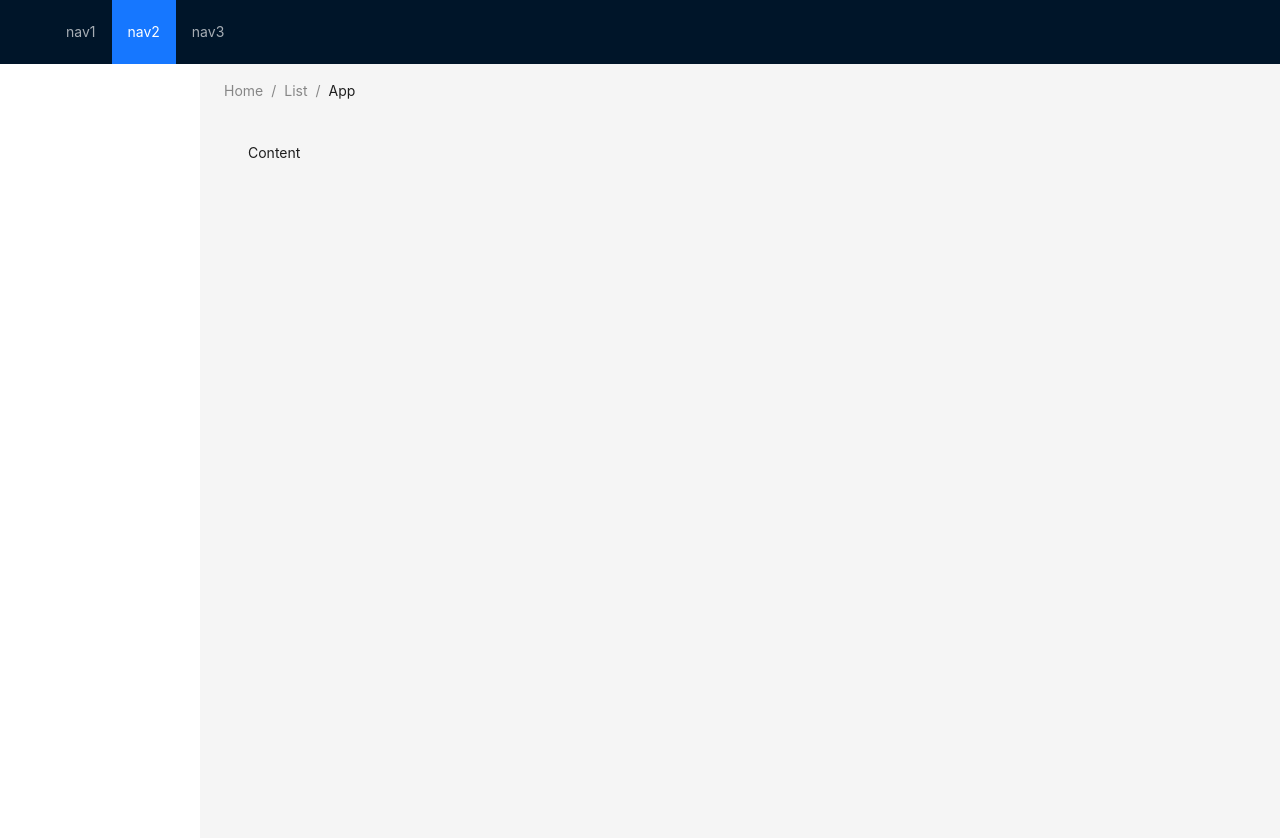
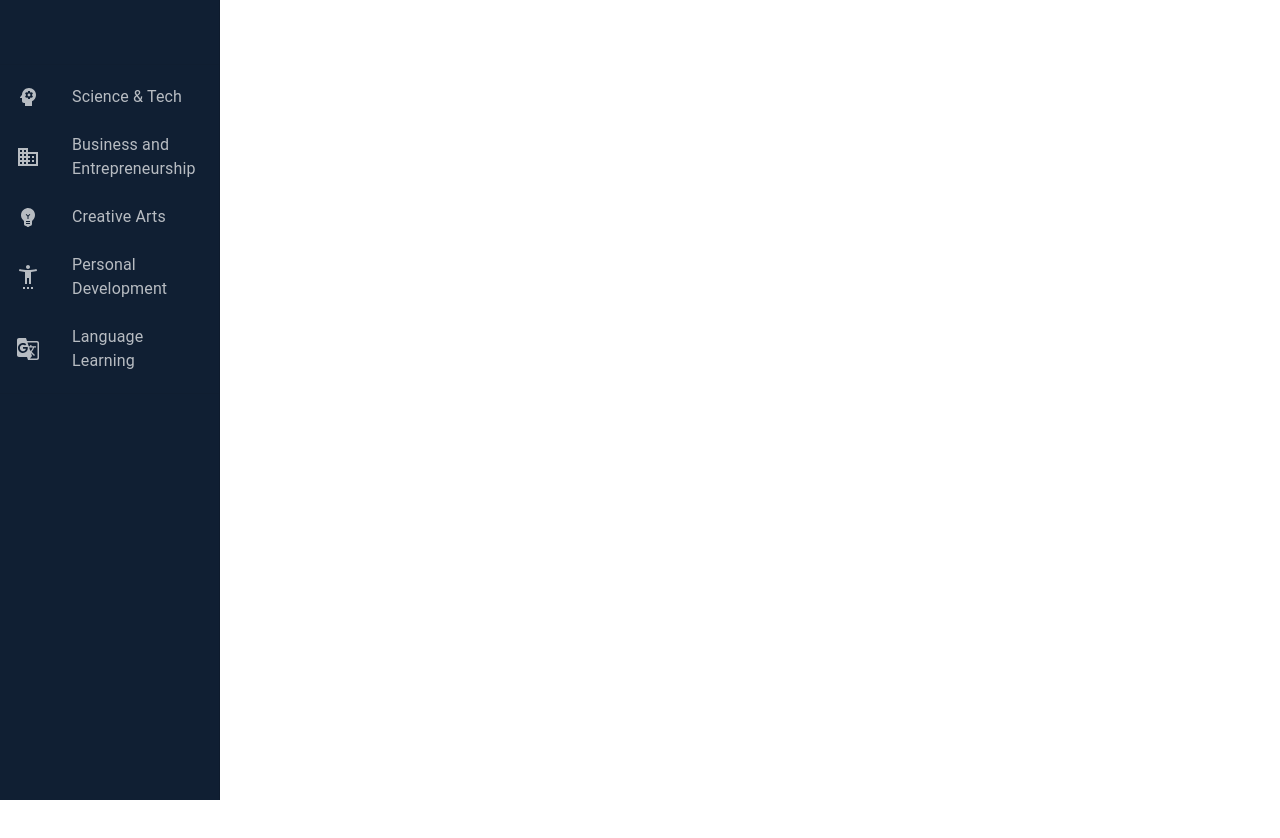
Before and after one commit to abhishek0493/CourseConnect, a React (Create React App) app in the folder client/: page / in a window 1280 px wide. Shown: the top 838 px of the page. After the commit the page ends 800 px from the top, so only its background shows below. Built offline with nearby package versions, Linux system fonts and the light colour scheme; no server answers; the HTML template or start-up script is replaced by a standard one.

Commit message:
added material UI

```diff
--- a/client/package.json
+++ b/client/package.json
@@ -4,6 +4,10 @@
   "private": true,
   "dependencies": {
     "@ant-design/icons": "^5.1.4",
+    "@emotion/react": "^11.11.1",
+    "@emotion/styled": "^11.11.0",
+    "@mui/icons-material": "^5.11.16",
+    "@mui/material": "^5.13.5",
     "@testing-library/jest-dom": "^5.16.5",
     "@testing-library/react": "^13.4.0",
     "@testing-library/user-event": "^13.5.0",
--- a/client/src/App.js
+++ b/client/src/App.js
@@ -1,6 +1,6 @@
 import Signup from './pages/signup/Signup';
 import Home from './pages/home/home';
-import Sidebar from './components/sidebar/sidebar';
+import Navbar from './components/nav/navbar';
 import { BrowserRouter as Router, Route, Routes } from 'react-router-dom';
 import Consent from './pages/consent/consent';
 
@@ -29,7 +29,7 @@ function App() {
   return (
     <Router>
       <Routes>
-        <Route exact path="/" element={<Sidebar />} />
+        <Route exact path="/" element={<Navbar />} />
         <Route path="/consent" element={<Consent />} />
         <Route path="/signup" element={<Signup userTypes={userTypes} />} />
       </Routes>
--- /dev/null
+++ b/client/src/components/consts/navbarItems.js
@@ -0,0 +1,39 @@
+import PeopleIcon from '@mui/icons-material/People';
+import PsychologyIcon from '@mui/icons-material/Psychology';
+import BusinessIcon from '@mui/icons-material/Business';
+import EmojiObjectsIcon from '@mui/icons-material/EmojiObjects';
+import SettingsAccessibilityIcon from '@mui/icons-material/SettingsAccessibility';
+import GTranslateIcon from '@mui/icons-material/GTranslate';
+
+export const navbarItems = [
+  {
+    id: 1,
+    icon: <PsychologyIcon />,
+    label: 'Science & Tech',
+    route: 'route',
+  },
+  {
+    id: 2,
+    icon: <BusinessIcon />,
+    label: 'Business and Entrepreneurship',
+    route: 'route',
+  },
+  {
+    id: 3,
+    icon: <EmojiObjectsIcon />,
+    label: 'Creative Arts',
+    route: 'route',
+  },
+  {
+    id: 4,
+    icon: <SettingsAccessibilityIcon />,
+    label: 'Personal Development',
+    route: 'route',
+  },
+  {
+    id: 5,
+    icon: <GTranslateIcon />,
+    label: 'Language Learning',
+    route: 'route',
+  },
+];
--- /dev/null
+++ b/client/src/components/nav/navbar.js
@@ -0,0 +1,54 @@
+import Box from '@mui/material/Box';
+import Drawer from '@mui/material/Drawer';
+import CssBaseline from '@mui/material/CssBaseline';
+import AppBar from '@mui/material/AppBar';
+import Toolbar from '@mui/material/Toolbar';
+import List from '@mui/material/List';
+import Typography from '@mui/material/Typography';
+import Divider from '@mui/material/Divider';
+import ListItem from '@mui/material/ListItem';
+import ListItemButton from '@mui/material/ListItemButton';
+import ListItemIcon from '@mui/material/ListItemIcon';
+import ListItemText from '@mui/material/ListItemText';
+import InboxIcon from '@mui/icons-material/MoveToInbox';
+import MailIcon from '@mui/icons-material/Mail';
+import { navbarItems } from '../consts/navbarItems';
+
+const drawerWidth = 220;
+
+const Navbar = () => {
+  return (
+    <Drawer
+      sx={{
+        width: drawerWidth,
+        flexShrink: 0,
+        '& .MuiDrawer-paper': {
+          width: drawerWidth,
+          boxSizing: 'border-box',
+          backgroundColor: '#101F33',
+          color: 'rgba(255, 255, 255, 0.7)',
+        },
+      }}
+      variant="permanent"
+      anchor="left"
+    >
+      <Toolbar />
+      <Divider />
+      <List>
+        {navbarItems.map((text, index) => (
+          <ListItem key={text.id} disablePadding>
+            <ListItemButton>
+              <ListItemIcon sx={{ color: 'rgba(255, 255, 255, 0.7)' }}>
+                {text.icon}
+              </ListItemIcon>
+              <ListItemText primary={text.label} />
+            </ListItemButton>
+          </ListItem>
+        ))}
+      </List>
+      <Divider />
+    </Drawer>
+  );
+};
+
+export default Navbar;
```
Also changed, not shown: client/src/components/nav/sidebar.css (renamed from client/src/components/sidebar/sidebar.css), client/src/components/nav/sidebar.js (renamed from client/src/components/sidebar/sidebar.js), 1 other file (tests, documents, lock files or other folders).
